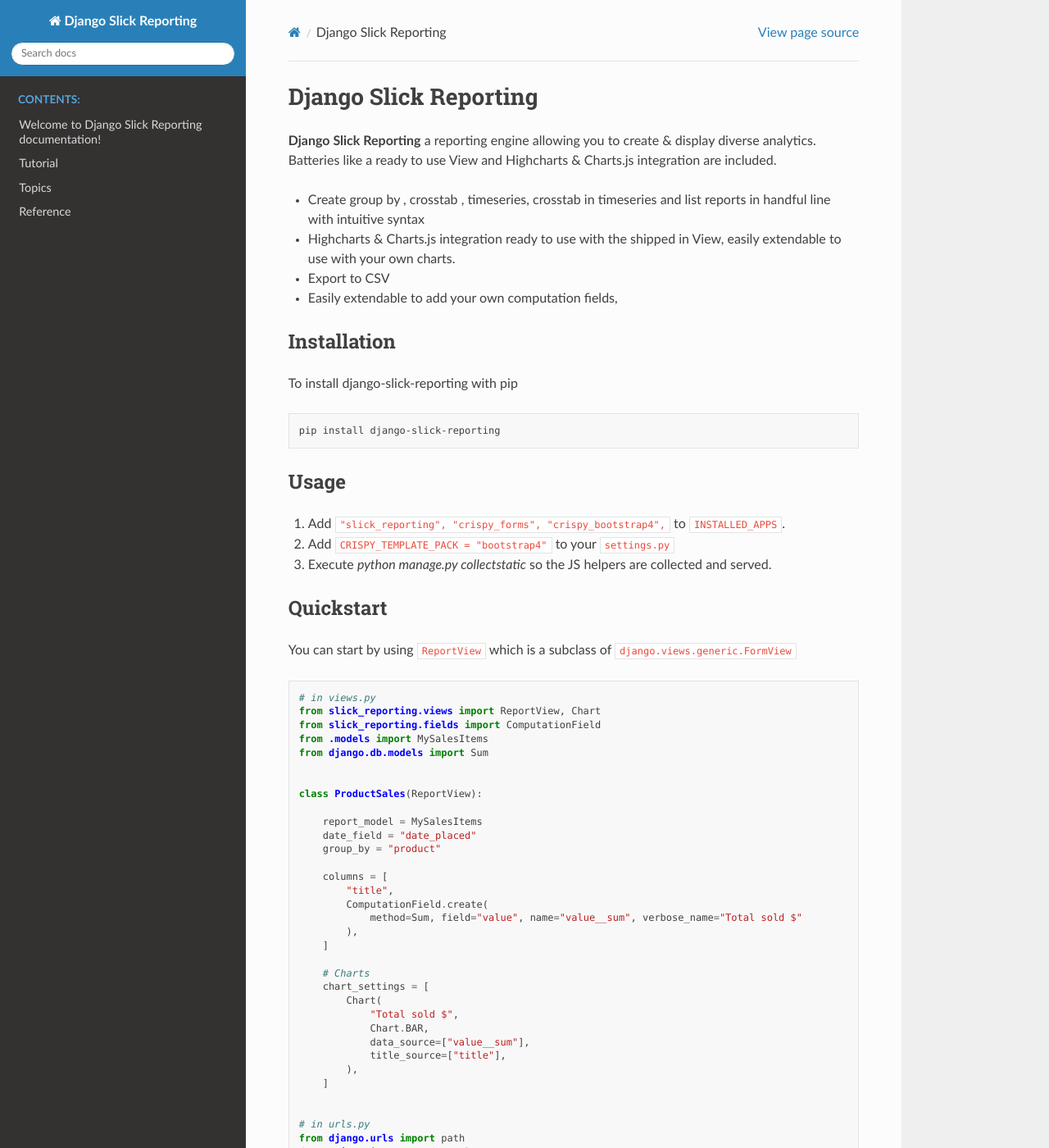
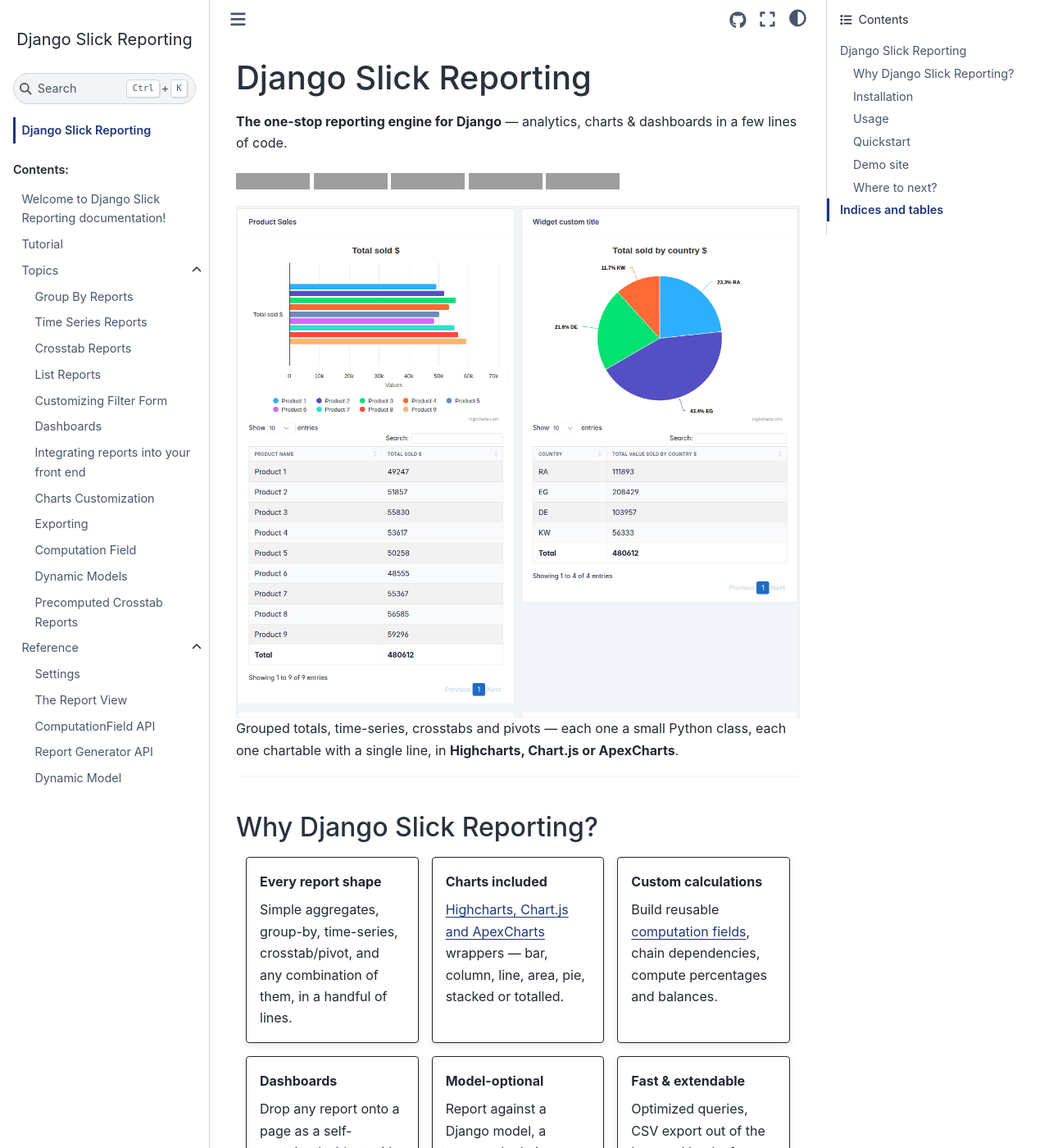
Before and after one commit to RamezIssac/django-slick-reporting, a Sphinx documentation site: the page built from docs/source/index.rst, in a window 1280 px wide and 1400 px high. Shown: the whole window at 82% size. Built offline with Sphinx 7.4.7 and the Sphinx Book theme 1.1.4, drawn with Linux system fonts in a browser that asks for light colours; some of the changed text lies outside the part shown; grey boxes are pictures that could not be loaded.

Commit message:
Docs touch up

```diff
--- a/docs/requirements.txt
+++ b/docs/requirements.txt
@@ -1,5 +1,6 @@
 -r ../requirements.txt
 crispy_bootstrap4
 sphinx
-sphinx_rtd_theme==1.3.0
-readthedocs-sphinx-search==0.3.2
+sphinx-book-theme
+sphinx-design
+sphinx-copybutton
--- /dev/null
+++ b/docs/source/_static/custom.css
@@ -0,0 +1,11 @@
+/* Navy blue accent, matching the tone of the demo project's hero section
+ * (see demo_proj/templates/home.html `.srr-hero` gradient). */
+html[data-theme="light"] {
+    --pst-color-primary: #1f377a;
+    --pst-color-primary-bg: #e6eaf6;
+}
+
+html[data-theme="dark"] {
+    --pst-color-primary: #6c8be0;
+    --pst-color-primary-bg: #1b2440;
+}
--- a/docs/source/conf.py
+++ b/docs/source/conf.py
@@ -40,6 +40,8 @@
     "sphinx.ext.viewcode",
     "sphinx.ext.autodoc",
     "sphinx.ext.autosummary",
+    "sphinx_design",
+    "sphinx_copybutton",
 ]
 
 # Add any paths that contain templates here, relative to this directory.
@@ -55,9 +57,23 @@
 # The theme to use for HTML and HTML Help pages.  See the documentation for
 # a list of builtin themes.
 #
-html_theme = "sphinx_rtd_theme"
+html_theme = "sphinx_book_theme"
+html_title = "Django Slick Reporting"
+
+html_theme_options = {
+    "repository_url": "https://github.com/ra-systems/django-slick-reporting",
+    "repository_branch": "develop",
+    "path_to_docs": "docs/source",
+    "use_repository_button": True,
+    "use_issues_button": True,
+    "use_edit_page_button": True,
+    "use_download_button": False,
+    "home_page_in_toc": True,
+    "show_navbar_depth": 2,
+}
 
 # Add any paths that contain custom static files (such as style sheets) here,
 # relative to this directory. They are copied after the builtin static files,
 # so a file named "default.css" will overwrite the builtin "default.css".
 html_static_path = ["_static"]
+html_css_files = ["custom.css"]
--- a/docs/source/index.rst
+++ b/docs/source/index.rst
@@ -1,13 +1,63 @@
 Django Slick Reporting
-======================
+=======================
 
-**Django Slick Reporting** a reporting engine allowing you to create & display diverse analytics. Batteries like a ready to use View and Highcharts & Charts.js integration are included.
+**The one-stop reporting engine for Django** — analytics, charts & dashboards in a few lines of code.
 
-* Create group by , crosstab , timeseries, crosstab in timeseries and list reports in handful line with intuitive syntax
-* Highcharts & Charts.js integration ready to use with the shipped in View, easily extendable to use with your own charts.
-* Export to CSV
-* Easily extendable to add your own computation fields,
+.. raw:: html
 
+   <p>
+   <a href="https://pypi.org/project/django-slick-reporting"><img alt="PyPI version" src="https://img.shields.io/pypi/v/django-slick-reporting.svg"></a>
+   <a href="https://pypi.org/project/django-slick-reporting"><img alt="Python versions" src="https://img.shields.io/pypi/pyversions/django-slick-reporting.svg"></a>
+   <a href="https://django-slick-reporting.readthedocs.io/"><img alt="Docs" src="https://img.shields.io/readthedocs/django-slick-reporting"></a>
+   <a href="https://codecov.io/gh/ra-systems/django-slick-reporting"><img alt="Coverage" src="https://img.shields.io/codecov/c/github/ra-systems/django-slick-reporting"></a>
+   <a href="https://github.com/ra-systems/django-slick-reporting/blob/develop/LICENSE.md"><img alt="License" src="https://img.shields.io/pypi/l/django-slick-reporting.svg"></a>
+   </p>
+
+.. image:: topics/_static/srr-hero.png
+   :alt: Django Slick Reporting dashboard
+   :align: center
+   :width: 850px
+
+Grouped totals, time-series, crosstabs and pivots — each one a small Python class, each one chartable with a single line, in **Highcharts, Chart.js or ApexCharts**.
+
+----
+
+Why Django Slick Reporting?
+----------------------------
+
+.. grid:: 1 2 2 3
+   :gutter: 3
+   :class-container: sd-mb-4
+
+   .. grid-item-card:: Every report shape
+      :class-card: sd-border-1
+
+      Simple aggregates, group-by, time-series, crosstab/pivot, and any combination of them, in a handful of lines.
+
+   .. grid-item-card:: Charts included
+      :class-card: sd-border-1
+
+      :doc:`Highcharts, Chart.js and ApexCharts <topics/charts>` wrappers — bar, column, line, area, pie, stacked or totalled.
+
+   .. grid-item-card:: Custom calculations
+      :class-card: sd-border-1
+
+      Build reusable :ref:`computation fields <computation_field>`, chain dependencies, compute percentages and balances.
+
+   .. grid-item-card:: Dashboards
+      :class-card: sd-border-1
+
+      Drop any report onto a page as a self-contained :ref:`widget <widgets>` with a single template tag.
+
+   .. grid-item-card:: Model-optional
+      :class-card: sd-border-1
+
+      Report against a Django model, a traversed relation, a raw SQL table, or precomputed/aggregated data.
+
+   .. grid-item-card:: Fast & extendable
+      :class-card: sd-border-1
+
+      Optimized queries, CSV export out of the box, and hooks for everything.
 
 Installation
 ------------
@@ -16,7 +66,7 @@
 
 .. code-block:: bash
 
-        pip install django-slick-reporting
+    pip install django-slick-reporting
 
 
 Usage
@@ -24,8 +74,7 @@
 
 #. Add ``"slick_reporting", "crispy_forms", "crispy_bootstrap4",`` to ``INSTALLED_APPS``.
 #. Add ``CRISPY_TEMPLATE_PACK = "bootstrap4"`` to your ``settings.py``
-#. Execute `python manage.py collectstatic` so the JS helpers are collected and served.
-
+#. Execute ``python manage.py collectstatic`` so the JS helpers are collected and served.
 
 
 Quickstart
@@ -74,18 +123,40 @@
         path("product-sales/", ProductSales.as_view(), name="product-sales"),
     ]
 
+That's the whole report — filter form, chart, sortable data table and CSV export are generated for you.
+
 Demo site
 ----------
 
-https://django-slick-reporting.com is a quick walk-though with live code examples
+`django-slick-reporting.com <https://django-slick-reporting.com>`_ is a quick walk-though with live code examples.
 
+Where to next?
+---------------
 
+.. grid:: 1 2 2 4
+   :gutter: 3
+   :class-container: sd-mb-4
 
-Next step :ref:`tutorial`
+   .. grid-item-card:: :ref:`Concept <structure>`
+
+      What Django Slick Reporting is and how its pieces fit together.
+
+   .. grid-item-card:: :ref:`Tutorial <tutorial>`
+
+      Build group-by, time-series and crosstab reports step by step.
+
+   .. grid-item-card:: :ref:`Topics <topics>`
+
+      Deep dives — options, forms, charts, exporting, widgets.
+
+   .. grid-item-card:: :ref:`Reference <reference>`
+
+      API reference for views, fields, generator and settings.
 
 .. toctree::
    :maxdepth: 2
    :caption: Contents:
+   :hidden:
 
    concept
    tutorial
```
